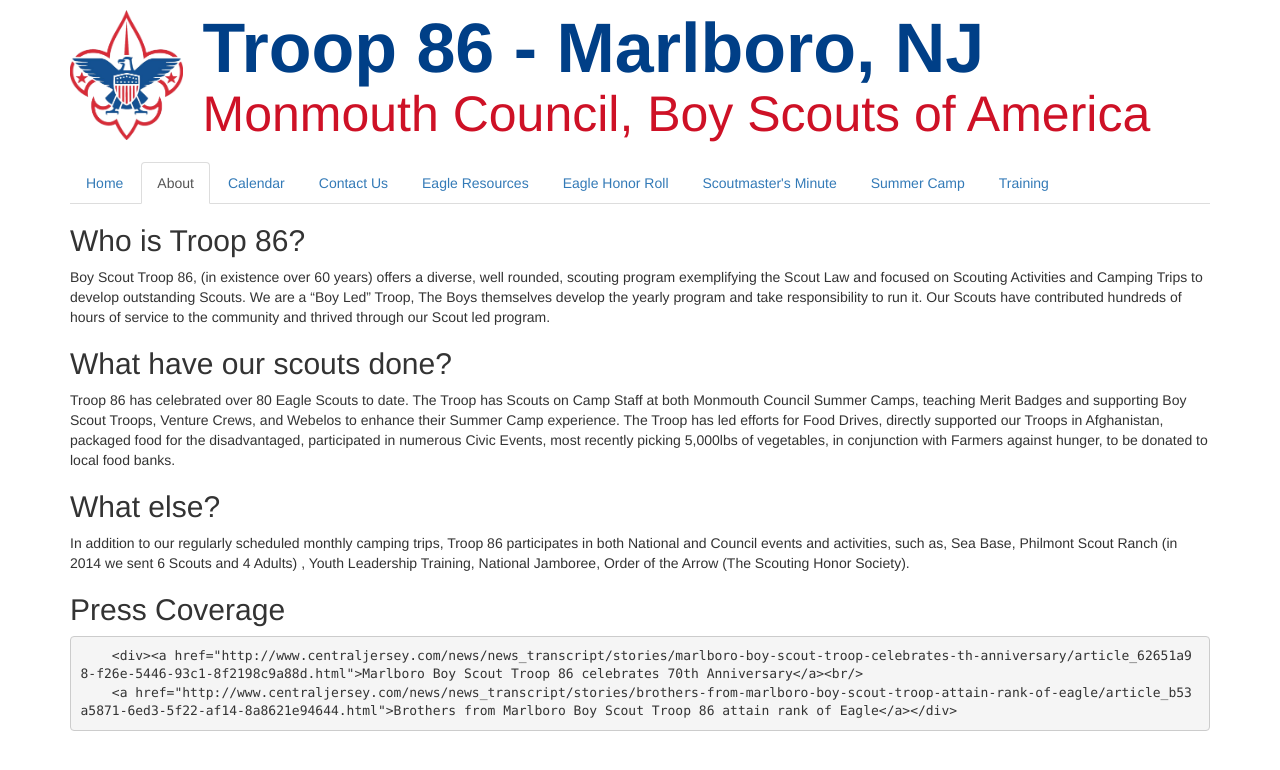
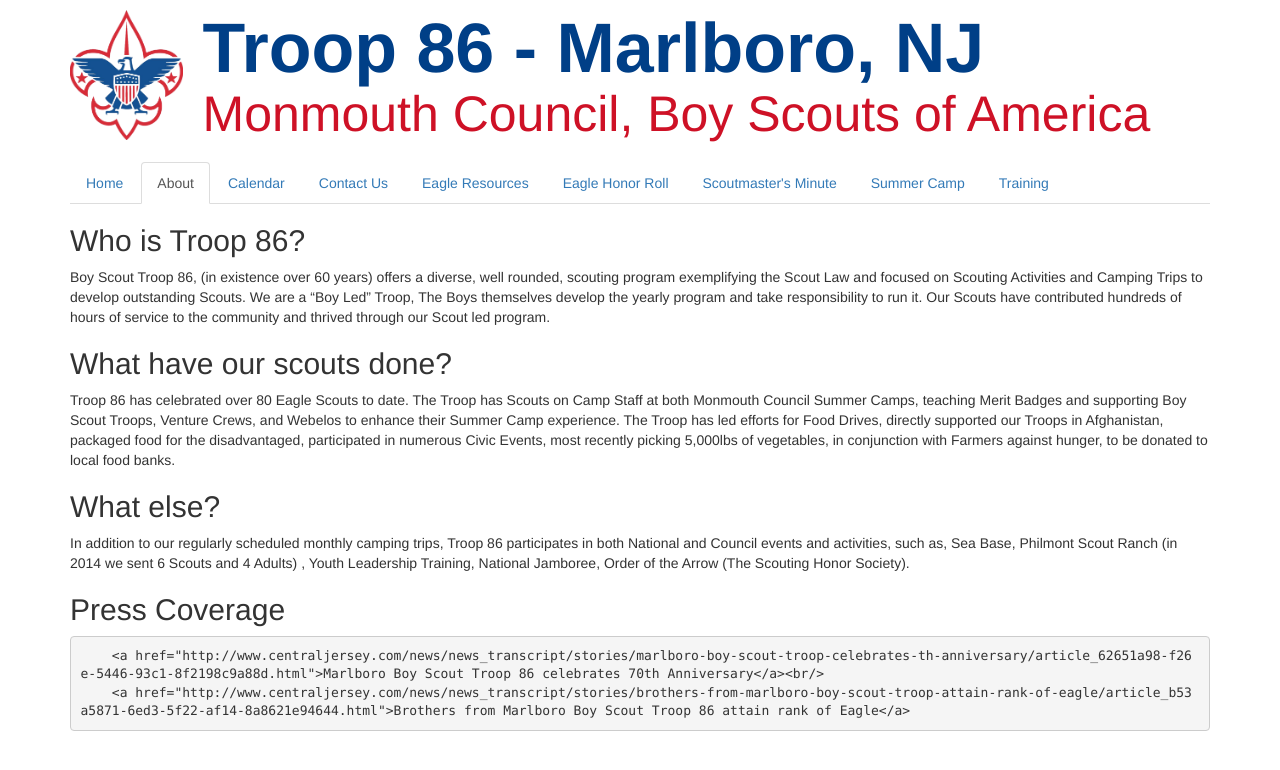
Before and after one commit to akparekh/bsatroop86.github.io, a Jekyll site: the page built from about.md, in a window 1280 px wide. Shown: the top 770 px of the page. Built offline with Jekyll 4.4.1, drawn with Linux system fonts in a browser that asks for light colours; nearby versions of some CDN libraries; our own code applies the rules of GitHub Pages for plain Markdown files; some of the changed lines change nothing that is shown.

Commit message:
Update about.md

```diff
--- a/about.md
+++ b/about.md
@@ -14,5 +14,5 @@
 In addition to our regularly scheduled monthly camping trips, Troop 86 participates in both National and Council events and activities, such as, Sea Base, Philmont Scout Ranch (in 2014 we sent 6 Scouts and 4 Adults) , Youth Leadership Training, National Jamboree, Order of the Arrow (The Scouting Honor Society).
 
 ## Press Coverage
-        <div><a href="http://www.centraljersey.com/news/news_transcript/stories/marlboro-boy-scout-troop-celebrates-th-anniversary/article_62651a98-f26e-5446-93c1-8f2198c9a88d.html">Marlboro Boy Scout Troop 86 celebrates 70th Anniversary</a><br/>
-        <a href="http://www.centraljersey.com/news/news_transcript/stories/brothers-from-marlboro-boy-scout-troop-attain-rank-of-eagle/article_b53a5871-6ed3-5f22-af14-8a8621e94644.html">Brothers from Marlboro Boy Scout Troop 86 attain rank of Eagle</a></div>
+        <a href="http://www.centraljersey.com/news/news_transcript/stories/marlboro-boy-scout-troop-celebrates-th-anniversary/article_62651a98-f26e-5446-93c1-8f2198c9a88d.html">Marlboro Boy Scout Troop 86 celebrates 70th Anniversary</a><br/>
+        <a href="http://www.centraljersey.com/news/news_transcript/stories/brothers-from-marlboro-boy-scout-troop-attain-rank-of-eagle/article_b53a5871-6ed3-5f22-af14-8a8621e94644.html">Brothers from Marlboro Boy Scout Troop 86 attain rank of Eagle</a>
```
